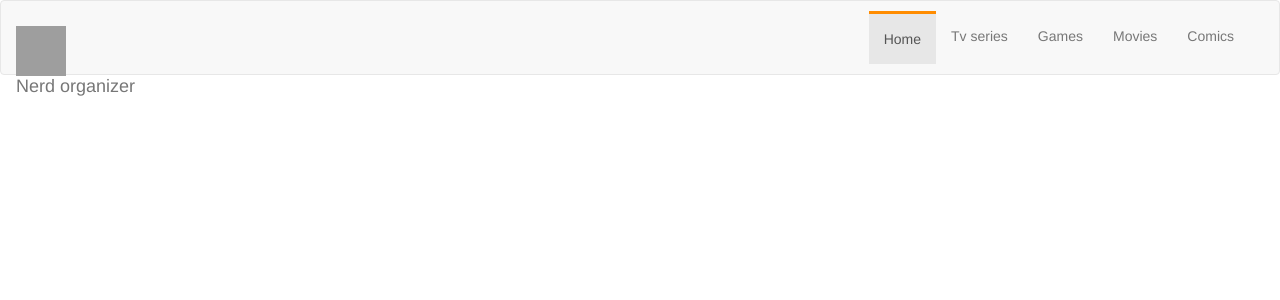
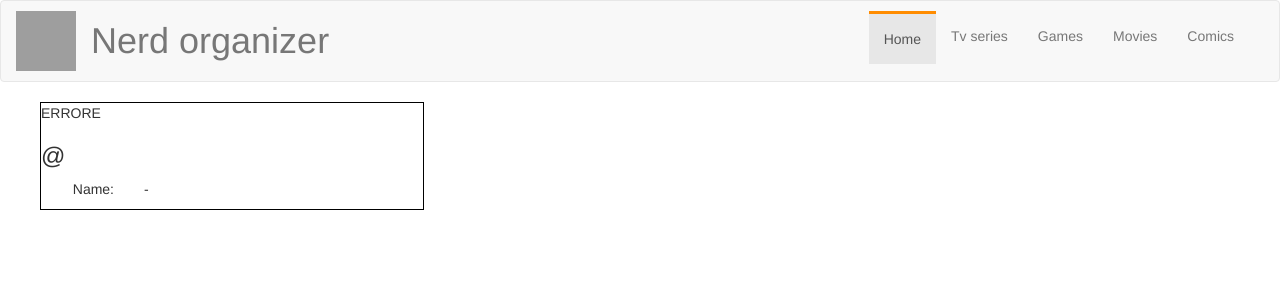
Before and after one commit to GianniFreddie/tweb_progetto_finale, a PHP site: page /tweb_progetto_finale/feeds.php in a window 1280 px wide. Shown: the top 300 px of the page. Run offline with PHP 8.4, Linux system fonts and the light colour scheme; the visitor is signed in with stand-in values (Sample User, id 1); data that the repository does not hold is empty; grey boxes are pictures that could not be loaded.

Commit message:
Feeds da finire, in realtà sarà poi il layout per tutta l’app

```diff
--- a/css/feeds.css
+++ b/css/feeds.css
@@ -1,5 +1,8 @@
 .navbar-nav li.active {
-  background-color: #f8f8f8;
+  border-top: 3px solid #FF8C00;
+}
+
+.navbar-nav li:hover {
   border-top: 3px solid #FF8C00;
 }
 
@@ -9,10 +12,32 @@
 }
 
 .navbar img {
-  height: 50px;
-  width: 50px;
+  height: 60px;
+  width: 60px;
 }
 
-.navbar-brand p {
+.navbar-brand > h1 {
   display: inline;
+  vertical-align: middle;
 }
+
+.profile-info {
+  height: ;
+  width: 30%;
+  border-width: 1px;
+  border-color: #000000;
+  border-style: solid;
+  position: fixed;
+  left: 40px;
+}
+
+/* annullo css bootstrap che non mi piacciono */
+
+.navbar-brand {
+  float: none !important;
+}
+
+.navbar-brand > img {
+  display: inline !important;
+  margin-right: 15px;
+}
--- a/feeds.php
+++ b/feeds.php
@@ -1,6 +1,6 @@
 <?
   session_start();
-  $user_nickname = $_SESSION["current_user_nickname"];
+  include 'utilities.php';
 ?>
 <!DOCTYPE html>
 <html>
@@ -15,7 +15,7 @@
     <nav class = "navbar navbar-default">
       <div class="container-fluid">
         <div class="navbar-header">
-           <a class="navbar-brand" href="#"><img src = "/tweb_progetto_finale/images/site-icon.png"/><p>Nerd organizer</p></a>
+           <a class="navbar-brand" href="#"><img src = "/tweb_progetto_finale/images/site-icon.png"/><h1>Nerd organizer</h1></a>
         </div>
         <div class = "collapse navbar-collapse pull-right">
           <ul class = "nav navbar-nav">
@@ -28,5 +28,28 @@
         </div>
       </div>
     </nav>
+    <div class="container">
+      <div class = "profile-info">
+        <!-- prendo info utente -->
+        <?
+          $user_id = $_SESSION["current_user_id"];
+          $user_stmt = search_by_user_id($user_id);
+          if($user_stmt && $user_stmt->rowCount() > 0){
+            $user = $user_stmt->fetch();
+          }else{
+            print("ERRORE");
+          }
+        ?>
+        <h3>@<?= $user["nickname"] ?></h3>
+        <div class="row">
+          <div class="col-md-3 text-right ">
+            <p>Name:</p>
+          </div>
+          <div class="col-md-6">
+            <p> - </p>
+          </div>
+        </div>
+      </div>
+    </div>
   </body>
 </html>
--- a/index.php
+++ b/index.php
@@ -1,6 +1,5 @@
 <?
 	session_start();
-	$print = var_dump($_SESSION["current_user_id"]);
 	if(isset($_SESSION["current_user_id"])){
 		//redirect
 		header('Location: http://localhost:3005/tweb_progetto_finale/feeds.php');
@@ -14,7 +13,6 @@
 		<link rel = "stylesheet" href = "/tweb_progetto_finale/css/home.css" />
 	</head>
 	<body>
-		<?= $print ?>
 		<div class = "content-wrapper">
 			<div class = "container">
 				<div class = "logo">
--- a/queries.php
+++ b/queries.php
@@ -19,4 +19,14 @@
     return "INSERT INTO users (email, nickname, psw) VALUES ($email, $nickname, $psw)";
   }
 
+  /*
+  * Restituisce la query per cercare un elemento in una tabella qualsiasi in base al suo id
+  * param: $id, valore dell'id da inserire nella query
+  * param: $table, il nome della tabella in cui effettuare la ricerca
+  * return: query di ricerca per id
+  */
+  function search_by_id_query($id, $table){
+    return "SELECT * FROM $table WHERE id = $id";
+  }
+
 ?>
--- a/utilities.php
+++ b/utilities.php
@@ -93,4 +93,25 @@
     }
   }
 
+  /*
+  * Cerca l'user in base al suo id
+  * param: $user_id
+  * return: PDOStatement risultato della ricerca
+  */
+  function search_by_user_id($user_id){
+    try{
+      $db = new PDO('mysql:host=localhost;dbname=progettoFinale_develop', 'root', '');
+      $db->setAttribute(PDO::ATTR_ERRMODE, PDO::ERRMODE_EXCEPTION);
+      //query
+      $search_query = search_by_id_query($user_id, 'users');
+      //esegui query
+      $result = $db->query($search_query);
+      return $result;
+    }catch(PDOException $e){
+      return($e->getMessage());
+      die();
+
+    }
+  }
+
 ?>
```
